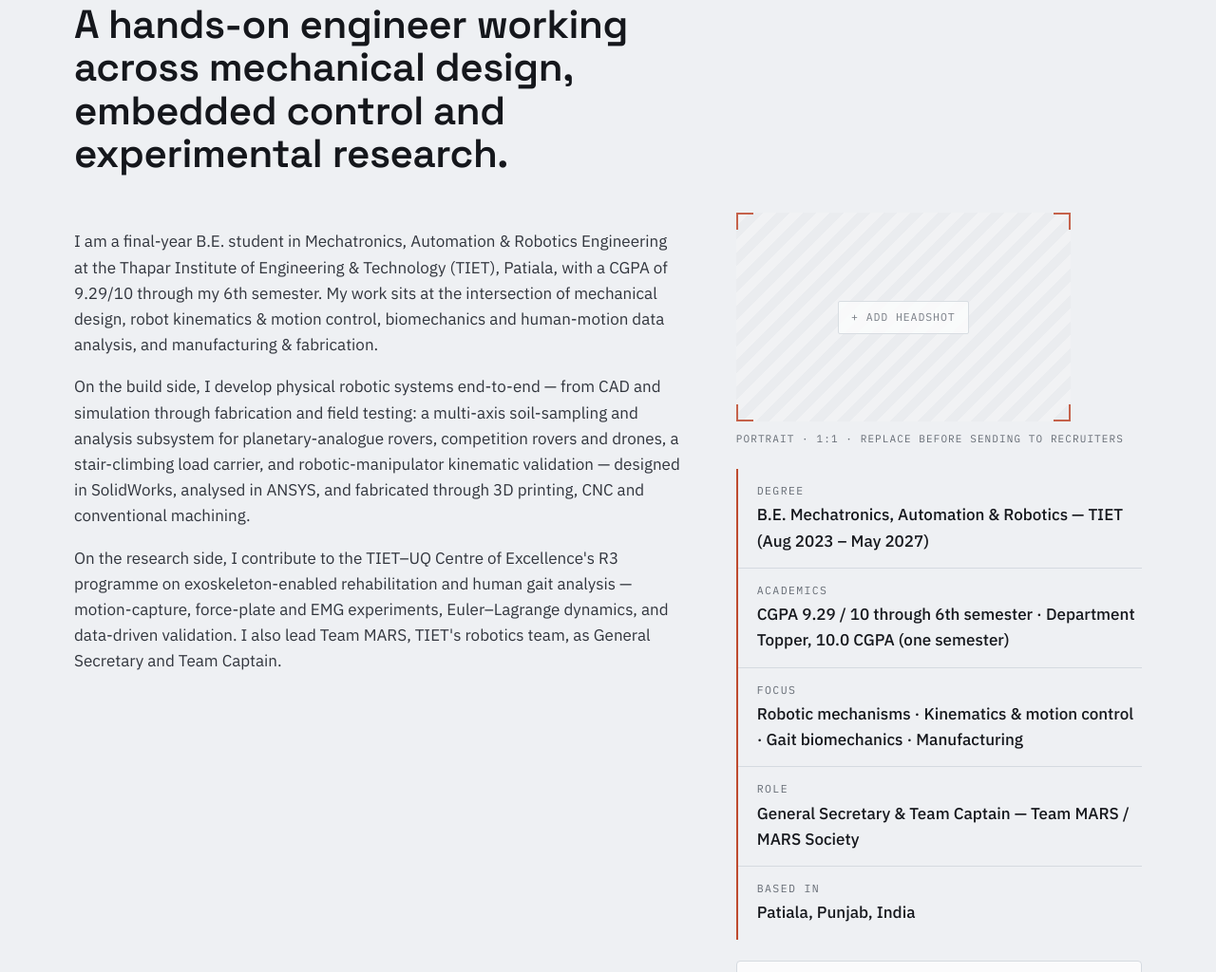
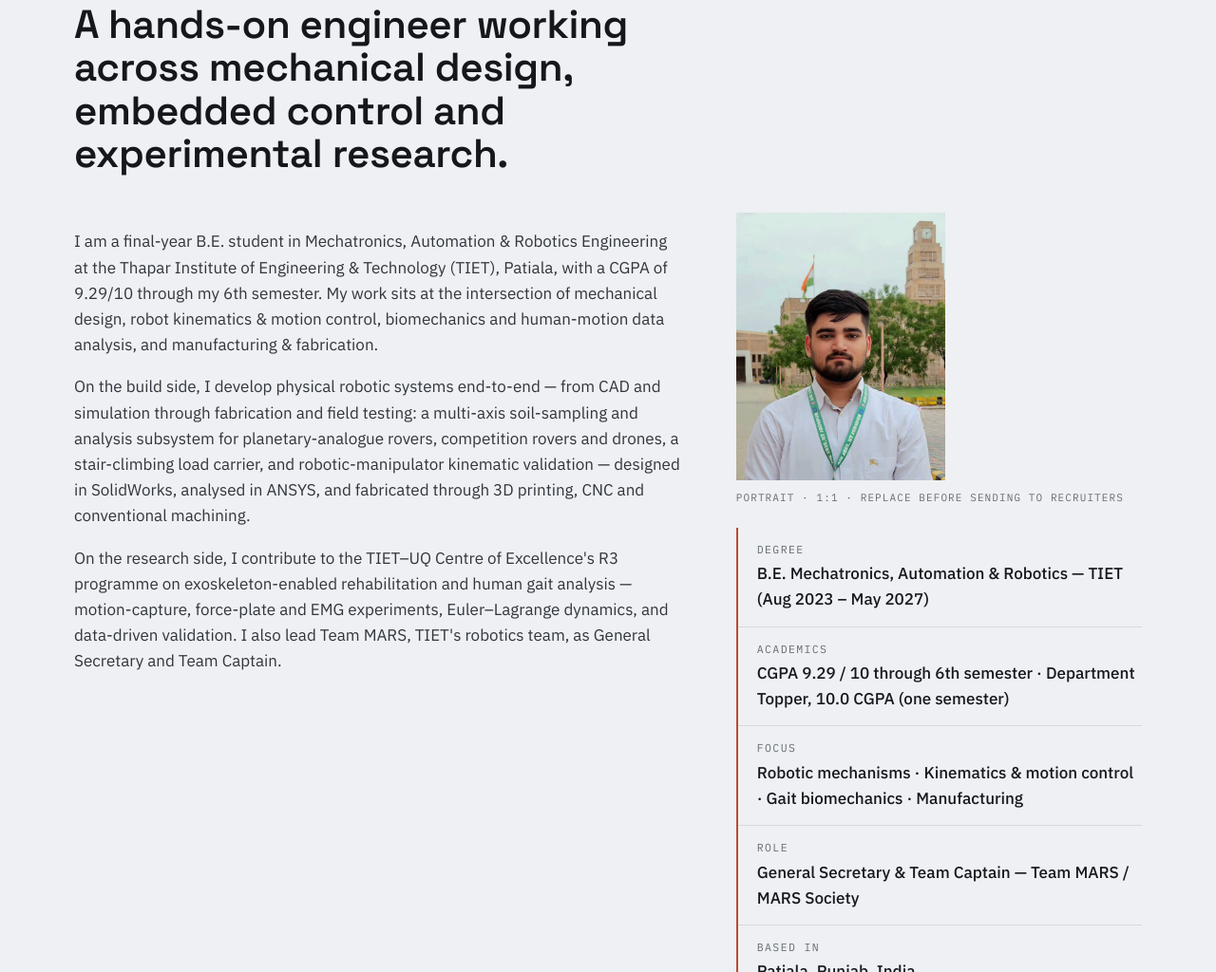
Before and after one commit to anikait-kaushik/Anikait_Portfolio, a plain HTML site: page index.html in a window 1280 px wide. Shown: the part 1538-2562 px from the top of the page at 95% size. Drawn offline with Linux system fonts and the light colour scheme.

Commit message:
Insert headshot image in index.html
Added headshot image for Anikait Kaushik.

```diff
--- a/index.html
+++ b/index.html
@@ -354,8 +354,9 @@ footer .wrap{display:flex;justify-content:space-between;flex-wrap:wrap;gap:12px}
       </div>
       <div>
         <div class="headshot-frame">
-          <div class="mediaslot"><span>+ Add headshot</span></div>
-        </div>
+  <img src="assests/img/anikait_headshot.jpg"
+       alt="Anikait Kaushik — Mechatronics and Robotics Engineer">
+</div>
         <div class="view-tag">Portrait · 1:1 · replace before sending to recruiters</div>
         <div class="facts">
           <div class="fitem"><div class="fk">Degree</div><div class="fv">B.E. Mechatronics, Automation &amp; Robotics — TIET (Aug 2023 – May 2027)</div></div>
```
